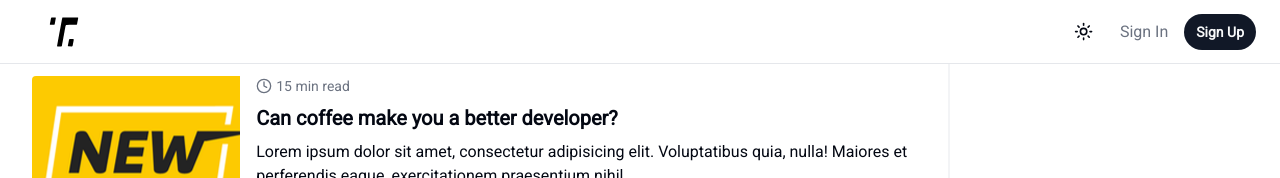
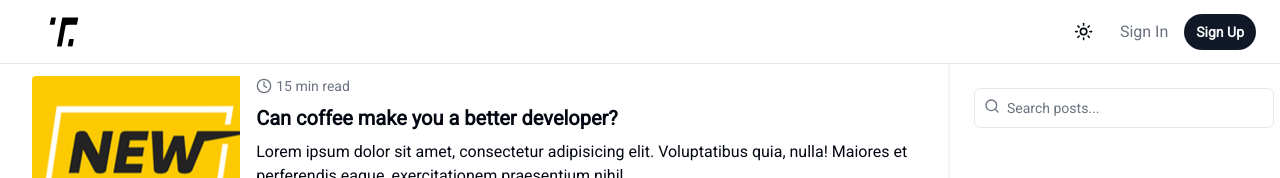
Before and after one commit to davidfcopozo/personal-blog, a Next.js app in the folder client/: page / in a window 1280 px wide. Shown: the top 178 px of the page. Built offline with nearby package versions, Linux system fonts and the light colour scheme.

Commit message:
feat: Add search functionality to sidebar
Added search functionality to the sidebar in the Home page.

```diff
--- a/client/src/app/page.tsx
+++ b/client/src/app/page.tsx
@@ -1,4 +1,6 @@
 import { BlogCard } from "@/components/blog-card";
+import { Input } from "@/components/ui/input";
+import { Search } from "lucide-react";
 
 export default function Home() {
   return (
@@ -12,8 +14,19 @@ export default function Home() {
           <BlogCard />
           <BlogCard />
         </main>
-        <aside className="w-full hidden  pt-12 sm:flex sm:w-1/3 md:w-1/4 px-2 border-l-2 border-secondary">
-          <div className="sticky top-16 p-4 bg-background rounded-xl w-full h-[84vh]"></div>
+        <aside className="w-full hidden pt-12 sm:flex sm:flex-column sm:w-1/3 md:w-1/4 px-2 border-l-2 border-secondary">
+          <div className="sticky top-16 p-4 bg-background rounded-xl w-full h-[84vh]">
+            <form className="ml-auto flex-1 sm:flex-start">
+              <div className="relative">
+                <Search className="absolute left-2.5 top-2.5 h-4 w-4 text-muted-foreground" />
+                <Input
+                  type="search"
+                  placeholder="Search posts..."
+                  className="pl-8 sm:w-[300px] md:w-[200px] lg:w-[300px]"
+                />
+              </div>
+            </form>
+          </div>
         </aside>
       </div>
     </div>
```
